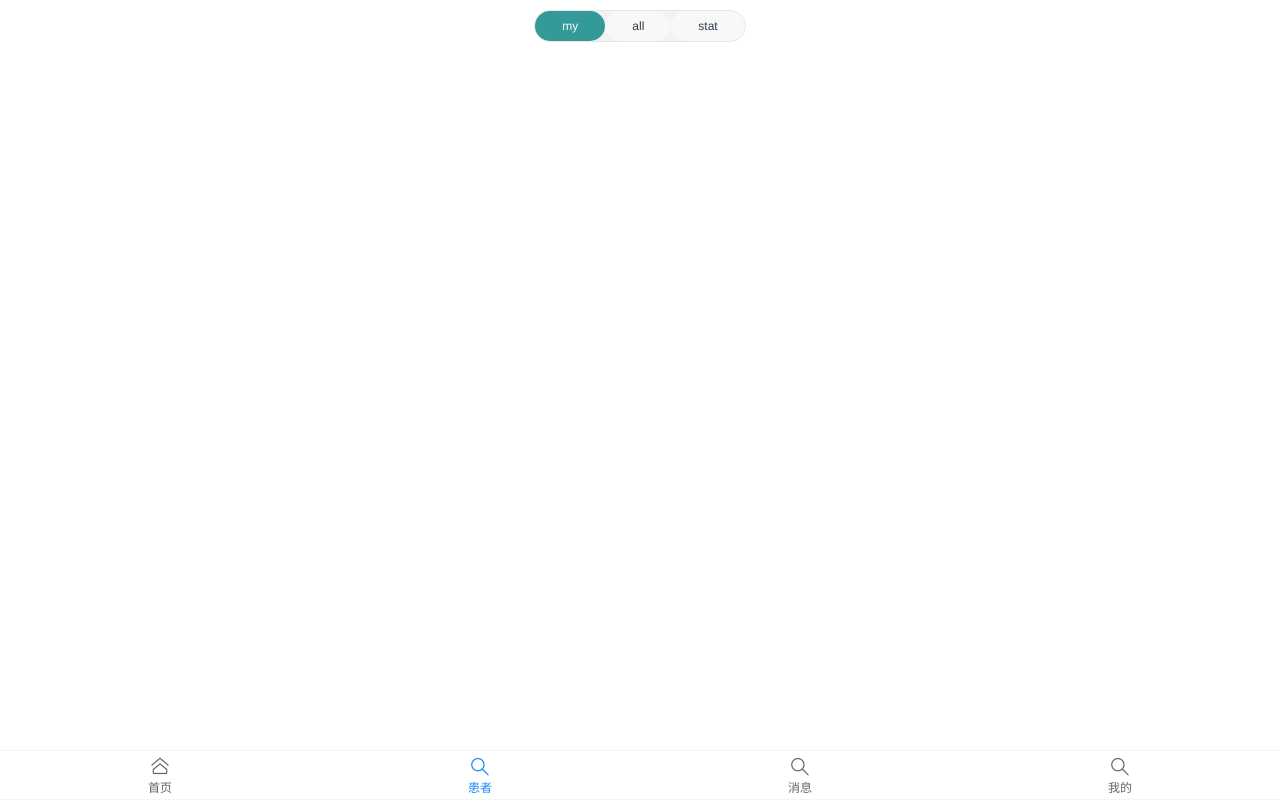
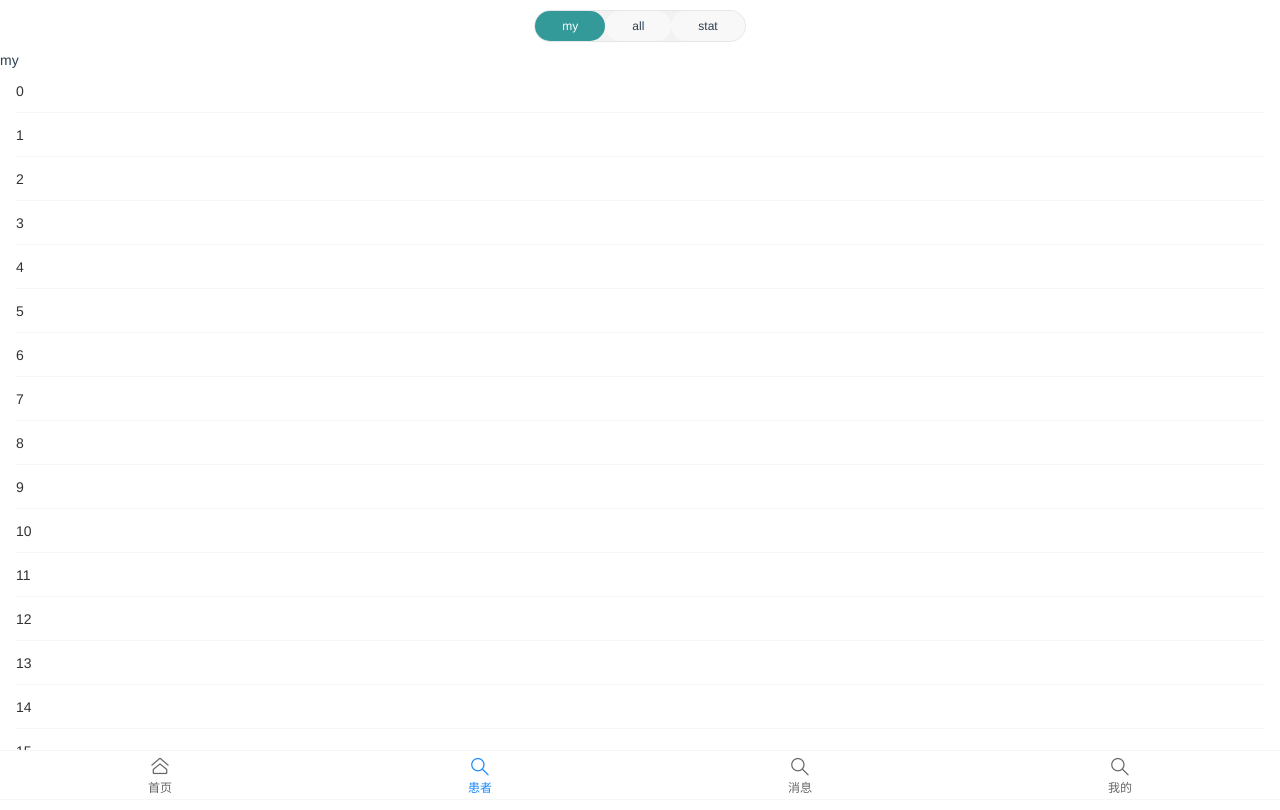
Before and after one commit to appleHcwang/yys_html, a Vue app in the folder yysClient/: page /patient in a window 1280 px wide. Built offline with nearby package versions, Linux system fonts and the light colour scheme.

Commit message:
feat: 患者

```diff
--- a/yysClient/src/components/views/patient/AppTabs.vue
+++ b/yysClient/src/components/views/patient/AppTabs.vue
@@ -1,11 +1,14 @@
 <template>
   <div class="app-tabs">
     <div class="tab-cnt">
-      <span :class="['tab-item',{active: item.name === active}]"  v-for="item in options" :key="item.name"
-      @click="onClick(item.name,item.label)"
+      <span
+        :class="['tab-item', { active: item.name === active }]"
+        v-for="item in options"
+        :key="item.name"
+        @click="onClick(item.name, item.index)"
       >
-          {{item.name}}
-          </span>
+        {{ item.name }}
+      </span>
     </div>
   </div>
 </template>
@@ -34,18 +37,25 @@ export default {
     },
   },
   methods: {
-    onClick(name,label) {
+    onClick(name, index) {
       this.active = name;
-      this.$emit("onChange", name,label);
+      this.$emit("onChange", name, index);
     },
+
+      parentHandleclick(name) {
+          this.active = name;
+      }
   },
 };
 </script>
 <style lang="scss">
 .app-tabs {
-
-    text-align: center;
-    margin: 10px 0;
+  // position: fixed;
+  text-align: center;
+  margin: 10px 0;
+  // left: 0;
+  // right: 0;
+  // z-index: 1000;
   .tab-cnt {
     display: inline-flex;
     background-color: #f2f2f2;
@@ -58,10 +68,10 @@ export default {
       border-radius: 17px;
       font-size: 12px;
       line-height: 12px;
-      background-color: #F8F8F8;
+      background-color: #f8f8f8;
       &.active {
-          background-color: #339999;
-          color: white;
+        background-color: #339999;
+        color: white;
       }
     }
   }
--- a/yysClient/src/components/views/patient/index.vue
+++ b/yysClient/src/components/views/patient/index.vue
@@ -1,12 +1,33 @@
 <template>
   <div class="patient">
-  <app-tabs :options="options"
-   @onChange="onChange"
-  >
-      </app-tabs>
+    <app-tabs  ref="apptabs" :options="options" @onChange="onChange"> </app-tabs>
+<!--
 
+      <van-list
+        v-model="loading"
+        :finished="finished"
+        finished-text="没有更多了"
+        @load="onLoad"
+      >
+        <van-cell v-for="item in list" :key="item" :title="item" />
+      </van-list> -->
+
+    <van-swipe @change="onChangeIndex" :initial-swipe="page" :loop="false" :show-indicators="false">
+      <van-swipe-item v-for="item in options" :key="item.name">
+        {{item.name}}
+    <van-list
+
+
+          v-model="loading"
+          :finished="finished"
+          finished-text="没有更多了"
+          @load="onLoad"
+        >
+          <van-cell v-for="item in list" :key="item" :title="item" />
+        </van-list>
+    </van-swipe-item>
+    </van-swipe>
   </div>
-
 </template>
 
 <script>
@@ -15,30 +36,59 @@ import AppTabs from "@/components/views/patient/AppTabs.vue";
 export default {
   // eslint-disable-next-line vue/multi-word-component-names
   name: "Patient",
-  components: {AppTabs},
+  components: { AppTabs },
   data() {
     return {
-           options:[
+      list: [],
+      page:0,
+      loading: false,
+      finished: false,
+      options: [
         {
-          name:'my',
-          label:'我的'
+          name: "my",
+          label: "我的",
+          index: 0,
         },
         {
-          name:'all',
-          label:'全科'
+          name: "all",
+          label: "全科",
+            index: 1,
         },
         {
-          name:'stat',
-          label:'收藏'
+          name: "stat",
+          label: "收藏",
+            index: 2,
         },
       ],
     };
   },
   methods: {
-     onChange (name,label) {
+      onChangeIndex(index) {
+        let obj = this.options[index]
+    this.$refs.apptabs.parentHandleclick(obj.name);
 
-     },
+    },
+    onChange(name, index) {
 
+  this.page = index;
+
+    },
+
+    onLoad() {
+      // 异步更新数据
+      // setTimeout 仅做示例，真实场景中一般为 ajax 请求
+      setTimeout(() => {
+        for (let i = 0; i < 20; i++) {
+          this.list.push(i);
+        }
+        // 加载状态结束
+        this.loading = false;
+        // 数据全部加载完成
+        if (this.list.length >= 40) {
+          this.finished = true;
+        }
+      }, 1000);
+    },
   },
   created() {},
   props: {
@@ -49,6 +99,9 @@ export default {
 
 <!-- Add "scoped" attribute to limit CSS to this component only -->
 <style scoped lang="scss">
-
-
+  .van-list{
+    height:calc(100vh - 100px);
+    overflow: auto;
+    -webkit-overflow-scrolling:touch;
+  }
 </style>
```
